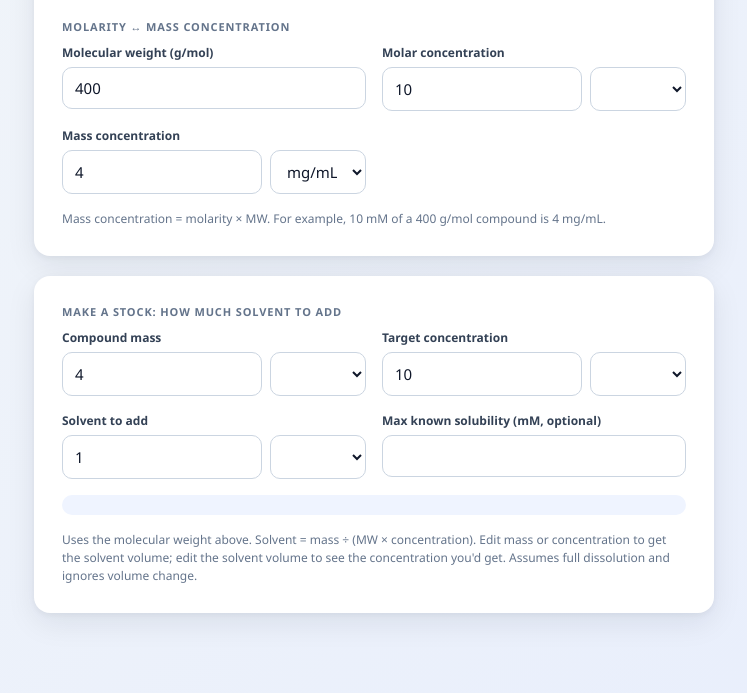
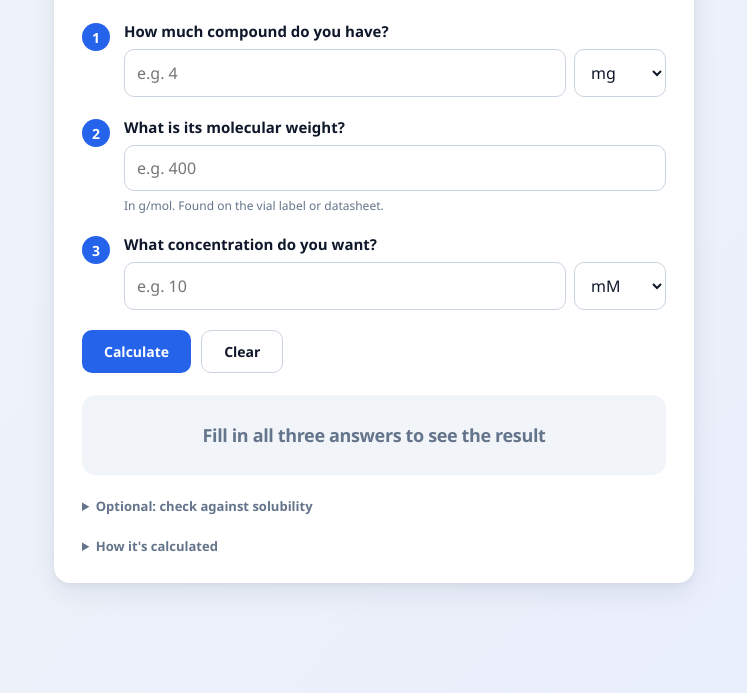
Before and after one commit to chauh08/assay-tools, a plain HTML site: page unit-converter.html in a window 1280 px wide. Shown: the part 107-800 px from the top of the page, without its empty margins (266-1013 px from the left). Drawn offline with Linux system fonts and the light colour scheme.

Commit message:
Redesign as guided stock solution calculator
Co-authored-by: Copilot App <223556219+Copilot@users.noreply.github.com>

```diff
--- a/unit-converter.html
+++ b/unit-converter.html
@@ -2,115 +2,118 @@
 <html lang="en">
 <head>
 <meta charset="utf-8">
-<title>Unit Converter</title>
+<title>Stock Solution Calculator</title>
 <meta name="viewport" content="width=device-width, initial-scale=1">
 <style>
   :root{--accent:#2563eb;--accent-soft:#eff4ff;--ink:#0f172a;--muted:#64748b;--line:#e2e8f0}
   *{box-sizing:border-box}
   body{font-family:"Segoe UI Variable","Segoe UI",system-ui,sans-serif;margin:0;padding:24px;color:var(--ink);
        background:linear-gradient(135deg,#f1f5f9,#e8eefc);min-height:100vh}
-  .card{background:#fff;border-radius:16px;padding:28px;max-width:680px;margin:0 auto 20px;
+  .card{background:#fff;border-radius:16px;padding:28px;max-width:640px;margin:0 auto;
         box-shadow:0 10px 30px rgba(15,23,42,.08),0 2px 6px rgba(15,23,42,.05)}
   h2{margin:0 0 4px;font-size:22px;font-weight:700;letter-spacing:-.01em}
-  .sub{font-size:13px;color:var(--muted);margin-bottom:22px;line-height:1.4}
-  .section{font-size:11px;font-weight:700;letter-spacing:.08em;text-transform:uppercase;color:var(--muted);margin:0 0 10px}
-  .grid{display:grid;grid-template-columns:repeat(auto-fit,minmax(240px,1fr));gap:16px}
-  .field label{display:block;font-size:12px;font-weight:600;color:#334155;margin-bottom:6px}
+  .sub{font-size:13px;color:var(--muted);margin-bottom:24px}
+  .step{display:flex;gap:14px;align-items:flex-start;margin-bottom:20px}
+  .num{flex:none;width:28px;height:28px;border-radius:50%;background:var(--accent);color:#fff;font-weight:700;font-size:14px;
+       display:flex;align-items:center;justify-content:center;margin-top:2px}
+  .body{flex:1}
+  .q{font-size:15px;font-weight:600;margin-bottom:8px}
+  .hint{font-size:12px;color:var(--muted);margin-top:6px}
   .row{display:flex;gap:8px}
-  .row select{width:96px;flex:none}
-  input,select{width:100%;padding:10px 12px;border:1px solid #cbd5e1;border-radius:10px;font-size:15px;
-        font-family:inherit;color:var(--ink);background:#fff;transition:border-color .15s,box-shadow .15s,background .15s}
+  .row select{width:92px;flex:none}
+  input,select{width:100%;padding:11px 12px;border:1px solid #cbd5e1;border-radius:10px;font-size:16px;
+        font-family:inherit;color:var(--ink);background:#fff;transition:border-color .15s,box-shadow .15s}
   input:focus,select:focus{outline:none;border-color:var(--accent);box-shadow:0 0 0 3px rgba(37,99,235,.18)}
-  input.upd{background:var(--accent-soft);border-color:#93b4f8}
-  .info{margin-top:16px;padding:10px 14px;border-radius:10px;background:var(--accent-soft);color:#1e40af;font-size:13px}
+  input.bad{border-color:#dc2626}
+  .result{margin-top:8px;padding:22px;border-radius:14px;background:linear-gradient(135deg,#2563eb,#4f46e5);color:#fff;text-align:center}
+  .result .lbl{font-size:13px;opacity:.85}
+  .result .big{font-size:38px;font-weight:700;margin:6px 0;letter-spacing:-.02em}
+  .result .det{font-size:13px;opacity:.9;line-height:1.5}
+  .result.idle{background:#f1f5f9;color:var(--muted)}
+  .result.idle .big{font-size:18px;font-weight:600}
   .warn{margin-top:12px;padding:10px 14px;border-radius:10px;background:#fef2f2;color:#b91c1c;font-weight:600;font-size:13px}
-  .note{font-size:12px;color:var(--muted);margin-top:16px;line-height:1.5}
-  button{margin-top:16px;padding:9px 18px;border:1px solid #cbd5e1;border-radius:10px;background:#fff;
-         font-family:inherit;font-weight:600;font-size:13px;cursor:pointer}
-  button:hover{background:#f1f5f9}
+  .actions{display:flex;gap:10px;margin-top:4px}
+  button{padding:11px 22px;border:0;border-radius:10px;font-family:inherit;font-weight:600;font-size:14px;cursor:pointer}
+  #go{background:var(--accent);color:#fff}
+  #go:hover{background:#1d4ed8}
+  #clear{background:#fff;border:1px solid #cbd5e1;color:var(--ink)}
+  #clear:hover{background:#f1f5f9}
+  details{margin-top:22px;font-size:13px;color:var(--muted)}
+  summary{cursor:pointer;font-weight:600}
 </style>
 </head>
 <body>
 <div class="card">
-  <h2>Unit Converter</h2>
-  <div class="sub">Type a value in <b>any</b> field, then press <b>Enter</b> or <b>Tab</b>. Linked fields recalculate and turn blue.</div>
-  <div class="section">Molarity ↔ mass concentration</div>
-  <div class="grid">
-    <div class="field"><label>Molecular weight (g/mol)</label><input id="MW" type="number" min="0" step="any"></div>
-    <div class="field"><label>Molar concentration</label>
-      <div class="row"><input id="M" type="number" min="0" step="any">
-      <select id="Mu"><option value="1">M</option><option value="1e-3">mM</option><option value="1e-6">µM</option><option value="1e-9">nM</option><option value="1e-12">pM</option></select></div></div>
-    <div class="field"><label>Mass concentration</label>
-      <div class="row"><input id="G" type="number" min="0" step="any">
-      <select id="Gu"><option value="1">mg/mL</option><option value="1e-3">µg/mL</option><option value="1e-6">ng/mL</option></select></div></div>
-  </div>
-  <div id="msg1"></div>
-  <div class="note">Mass concentration = molarity × MW. For example, 10 mM of a 400 g/mol compound is 4 mg/mL.</div>
-</div>
+  <h2>Stock Solution Calculator</h2>
+  <div class="sub">Answer the three questions below. The result updates as you type.</div>
 
-<div class="card">
-  <div class="section">Make a stock: how much solvent to add</div>
-  <div class="grid">
-    <div class="field"><label>Compound mass</label>
-      <div class="row"><input id="A" type="number" min="0" step="any">
-      <select id="Au"><option value="1">g</option><option value="1e-3">mg</option><option value="1e-6">µg</option></select></div></div>
-    <div class="field"><label>Target concentration</label>
-      <div class="row"><input id="C" type="number" min="0" step="any">
-      <select id="Cu"><option value="1">M</option><option value="1e-3">mM</option><option value="1e-6">µM</option></select></div></div>
-    <div class="field"><label>Solvent to add</label>
-      <div class="row"><input id="V" type="number" min="0" step="any">
-      <select id="Vu"><option value="1">L</option><option value="1e-3">mL</option><option value="1e-6">µL</option></select></div></div>
-    <div class="field"><label>Max known solubility (mM, optional)</label><input id="SOL" type="number" min="0" step="any"></div>
-  </div>
-  <div class="info" id="ssum"></div>
-  <div id="msg2"></div>
-  <div class="note">Uses the molecular weight above. Solvent = mass ÷ (MW × concentration). Edit mass or concentration to get the solvent volume; edit the solvent volume to see the concentration you'd get. Assumes full dissolution and ignores volume change.</div>
+  <div class="step"><div class="num">1</div><div class="body">
+    <div class="q">How much compound do you have?</div>
+    <div class="row"><input id="A" type="number" min="0" step="any" placeholder="e.g. 4">
+      <select id="Au"><option value="1e-3" selected>mg</option><option value="1e-6">µg</option><option value="1">g</option></select></div>
+  </div></div>
+
+  <div class="step"><div class="num">2</div><div class="body">
+    <div class="q">What is its molecular weight?</div>
+    <input id="MW" type="number" min="0" step="any" placeholder="e.g. 400">
+    <div class="hint">In g/mol. Found on the vial label or datasheet.</div>
+  </div></div>
+
+  <div class="step"><div class="num">3</div><div class="body">
+    <div class="q">What concentration do you want?</div>
+    <div class="row"><input id="C" type="number" min="0" step="any" placeholder="e.g. 10">
+      <select id="Cu"><option value="1e-3" selected>mM</option><option value="1e-6">µM</option><option value="1">M</option></select></div>
+  </div></div>
+
+  <div class="actions"><button id="go" type="button">Calculate</button><button id="clear" type="button">Clear</button></div>
+
+  <div id="out" style="margin-top:22px"></div>
+
+  <details>
+    <summary>Optional: check against solubility</summary>
+    <div style="margin-top:10px" class="row">
+      <input id="SOL" type="number" min="0" step="any" placeholder="Max known solubility">
+      <select id="SOLu"><option value="1e-3" selected>mM</option><option value="1e-6">µM</option></select>
+    </div>
+    <div class="hint">You'll get a warning if the target is above this.</div>
+  </details>
+  <details>
+    <summary>How it's calculated</summary>
+    <p>Solvent volume = mass ÷ (molecular weight × concentration). Assumes the compound dissolves fully and ignores volume change.</p>
+  </details>
 </div>
 
 <script>
 const $ = id => document.getElementById(id);
 const num = x => +(+x).toPrecision(4);
-const st = {MW:400, M:0.01, A:0.004, C:0.01};   // g/mol, mol/L, g, mol/L
-const pk = (id, base) => {
-  const o=[...$(id+"u").options].map(x=>+x.value).sort((a,b)=>b-a);
-  for(const u of o){ const x=base/u; if(x>=1&&x<1000) return u; }
-  return base/o[0]>=1000 ? o[0] : o[o.length-1];
-};
-function put(id, base){ const u=pk(id,base); $(id+"u").value=String(u); $(id).value=num(base/u); }
-function mark(ids, changed){ ids.forEach(i=>$(i).classList.toggle("upd", i!==changed && changed!=null)); }
+function vol(L){
+  if(L>=1) return num(L)+" L";
+  if(L>=1e-3) return num(L*1e3)+" mL";
+  return num(L*1e6)+" µL";
+}
+function conc(M){ return M>=1 ? num(M)+" M" : M>=1e-3 ? num(M*1e3)+" mM" : num(M*1e6)+" µM"; }
+function idle(msg){ $("out").innerHTML='<div class="result idle"><div class="big">'+msg+'</div></div>'; }
 
-function show(changed, err){
-  $("MW").value = num(st.MW);
-  put("M", st.M); put("G", st.M*st.MW);
-  put("A", st.A); put("C", st.C); put("V", st.A/(st.MW*st.C));
-  const top = ["MW","M","G"], bot = ["A","C","V"];
-  mark(top, top.includes(changed)?changed:null); mark(bot, bot.includes(changed)?changed:null);
-  if(changed==="MW"){ $("G").classList.add("upd"); bot.forEach(i=>{ if(i==="V") $(i).classList.add("upd"); }); }
-  $("msg1").innerHTML = err ? '<div class="warn">'+err+'</div>' : "";
-  $("ssum").textContent = "Add "+$("V").value+" "+$("Vu").selectedOptions[0].text+" solvent to "+$("A").value+" "+$("Au").selectedOptions[0].text+" for "+$("C").value+" "+$("Cu").selectedOptions[0].text+" (MW "+num(st.MW)+").";
-  const sol=parseFloat($("SOL").value);
-  $("msg2").innerHTML = sol>0 && st.C*1000>sol
-    ? '<div class="warn">Target ('+num(st.C*1000)+' mM) exceeds the known solubility ('+num(sol)+' mM). This mass needs at least '+num(st.A/(st.MW*sol/1000)*1e6)+' µL of solvent to stay within it.</div>' : "";
+function calc(){
+  const A=parseFloat($("A").value)*+$("Au").value, MW=parseFloat($("MW").value), C=parseFloat($("C").value)*+$("Cu").value;
+  const f=[["A",A],["MW",MW],["C",C]];
+  f.forEach(([id,v])=>$(id).classList.toggle("bad", $(id).value!=="" && !(v>0)));
+  if([$("A").value,$("MW").value,$("C").value].some(x=>x==="")){ idle("Fill in all three answers to see the result"); return; }
+  if(f.some(([,v])=>!(v>0))){ idle("Enter numbers greater than 0"); return; }
+  const V=A/(MW*C);
+  const mgml = C*MW; // g/L = mg/mL
+  let h='<div class="result"><div class="lbl">Add this much solvent (e.g. DMSO)</div><div class="big">'+vol(V)+'</div>'+
+        '<div class="det">to '+num($("A").value)+" "+$("Au").selectedOptions[0].text+' of compound (MW '+num(MW)+')<br>to make '+conc(C)+' ('+num(mgml)+' mg/mL)</div></div>';
+  const sol=parseFloat($("SOL").value)*+$("SOLu").value;
+  if(sol>0 && C>sol+1e-15) h+='<div class="warn">Target ('+conc(C)+') is above the known solubility ('+conc(sol)+'). Use at least '+vol(A/(MW*sol))+' of solvent to stay within it, or lower the target.</div>';
+  $("out").innerHTML=h;
 }
-function edited(id){
-  if(id==="SOL"){ show(null); return; }
-  const v=parseFloat($(id).value);
-  if(!(v>=0) || !isFinite(v)){ show(null,"Enter a valid number; previous value restored."); return; }
-  if(["MW","A","C","V"].includes(id) && !(v>0)){ show(null,"This value must be greater than 0; previous value restored."); return; }
-  const b = id==="MW" ? v : v*(+$(id+"u").value);
-  switch(id){
-    case "MW": st.MW=b; break;
-    case "M": st.M=b; break;
-    case "G": st.M=b/st.MW; break;
-    case "A": st.A=b; break;
-    case "C": st.C=b; break;
-    case "V": st.C=st.A/(st.MW*b); break;
-  }
-  show(id);
-}
-["MW","M","G","A","C","V","SOL"].forEach(i=>$(i).addEventListener("change",()=>edited(i)));
-["M","G","A","C","V"].forEach(i=>$(i+"u").addEventListener("change",()=>edited(i)));
-show(null);
+["A","MW","C","SOL"].forEach(i=>$(i).addEventListener("input",calc));
+["Au","Cu","SOLu"].forEach(i=>$(i).addEventListener("change",calc));
+document.addEventListener("keydown",e=>{ if(e.key==="Enter") calc(); });
+$("go").addEventListener("click",calc);
+$("clear").addEventListener("click",()=>{ ["A","MW","C","SOL"].forEach(i=>{$(i).value="";$(i).classList.remove("bad");}); calc(); $("A").focus(); });
+calc();
 </script>
 </body>
 </html>
```
